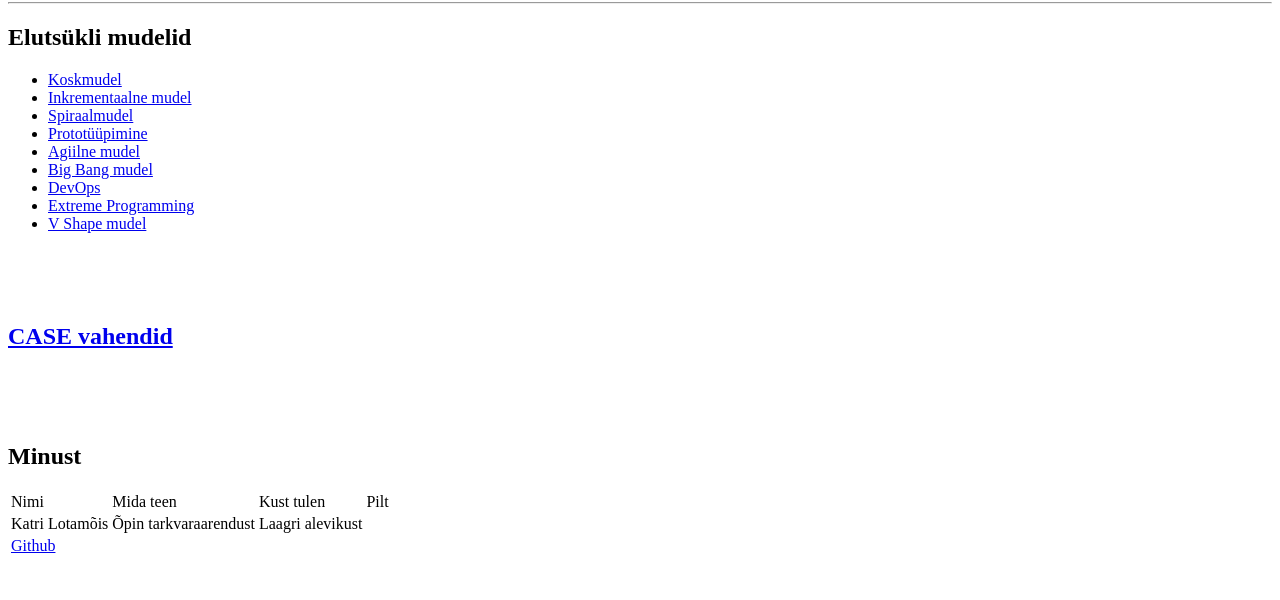
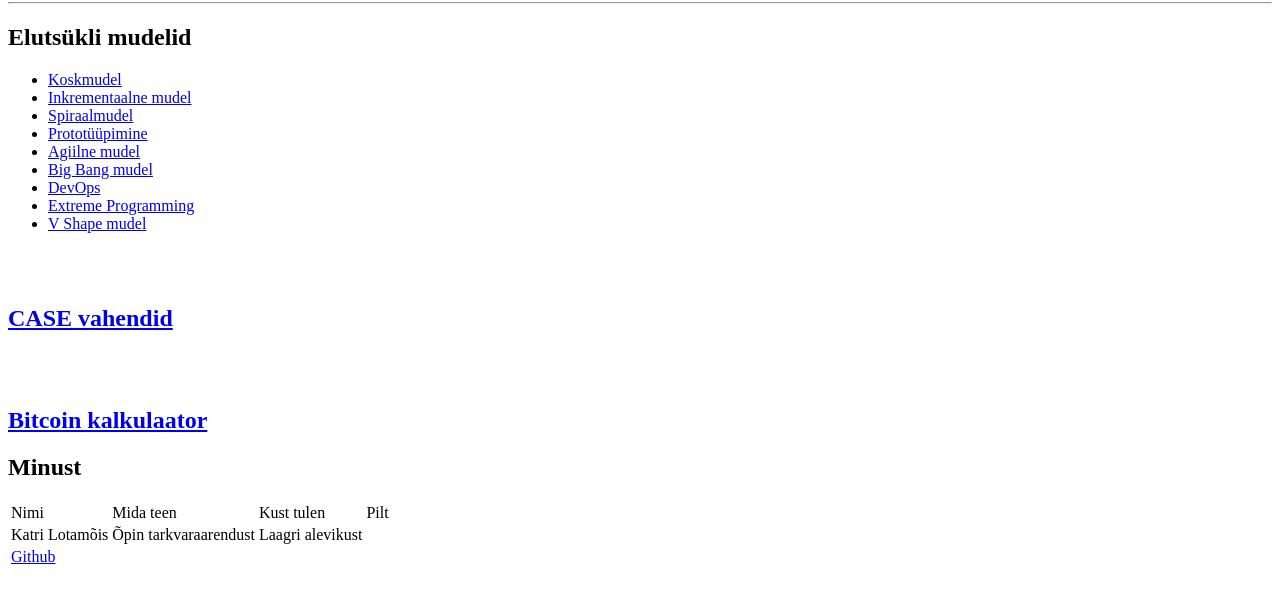
Before and after one commit to SwagMuffin88/TaapTARge24, a plain HTML site: page index.html in a window 1280 px wide. Shown: the part 78-678 px from the top of the page. Drawn offline with Linux system fonts and the light colour scheme.

Commit message:
added link to new page in index

```diff
--- a/index.html
+++ b/index.html
@@ -42,7 +42,6 @@
         </ul>
         <br/>
         <br/>
-        <br/>
     </div>
 
     <div>
@@ -51,7 +50,9 @@
 
         <br/>
         <br/>
-        <br/>
+    <div>
+        <h2><a href="bitcoin/main.html">Bitcoin kalkulaator</a></h2>
+    </div>
 
 
     <h2>Minust</h2>
```
